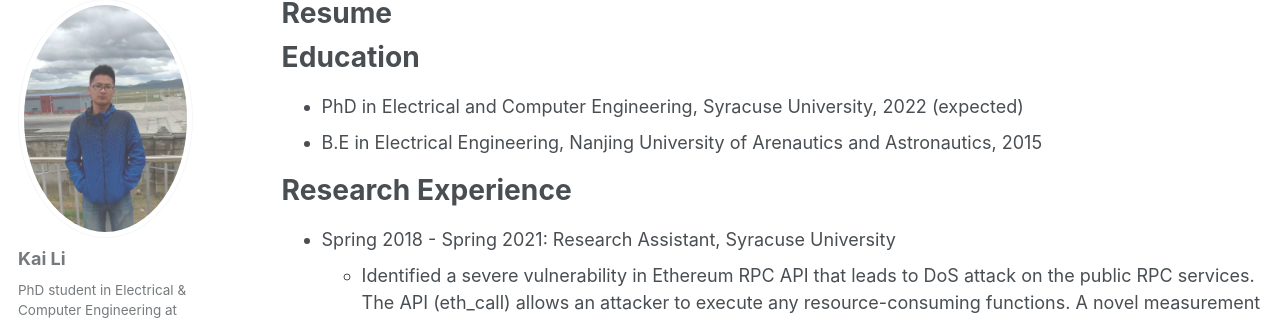
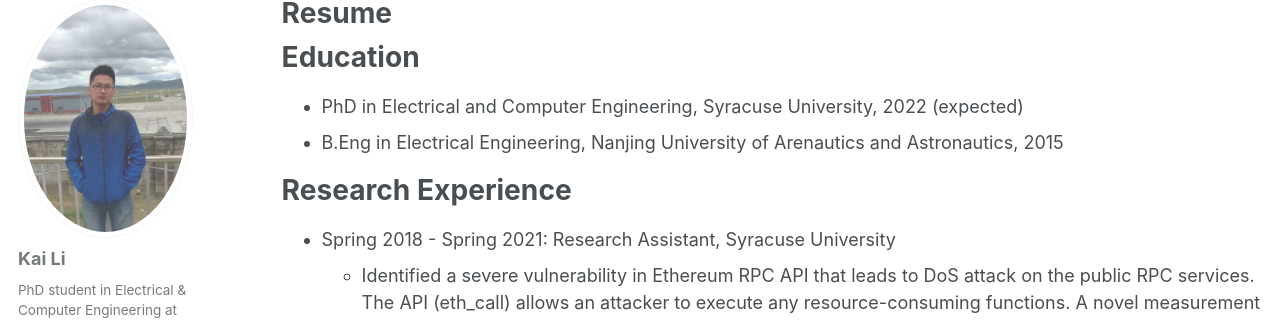
Before and after one commit to likai1993/likai1993.github.io, a Jekyll site: the page built from _pages/cv.md, in a window 1280 px wide and 900 px high. Shown: the part 119-439 px from the top of the window. Built offline with Jekyll 4.4.1, drawn with Linux system fonts in a browser that asks for light colours; some web fonts are replaced.

Commit message:
Update cv.md

```diff
--- a/_pages/cv.md
+++ b/_pages/cv.md
@@ -13,7 +13,7 @@ redirect_from:
 Education
 ======
 * PhD in Electrical and Computer Engineering, Syracuse University, 2022 (expected)
-* B.E in Electrical Engineering, Nanjing University of Arenautics and Astronautics, 2015
+* B.Eng in Electrical Engineering, Nanjing University of Arenautics and Astronautics, 2015
 
 Research Experience
 ======
```
